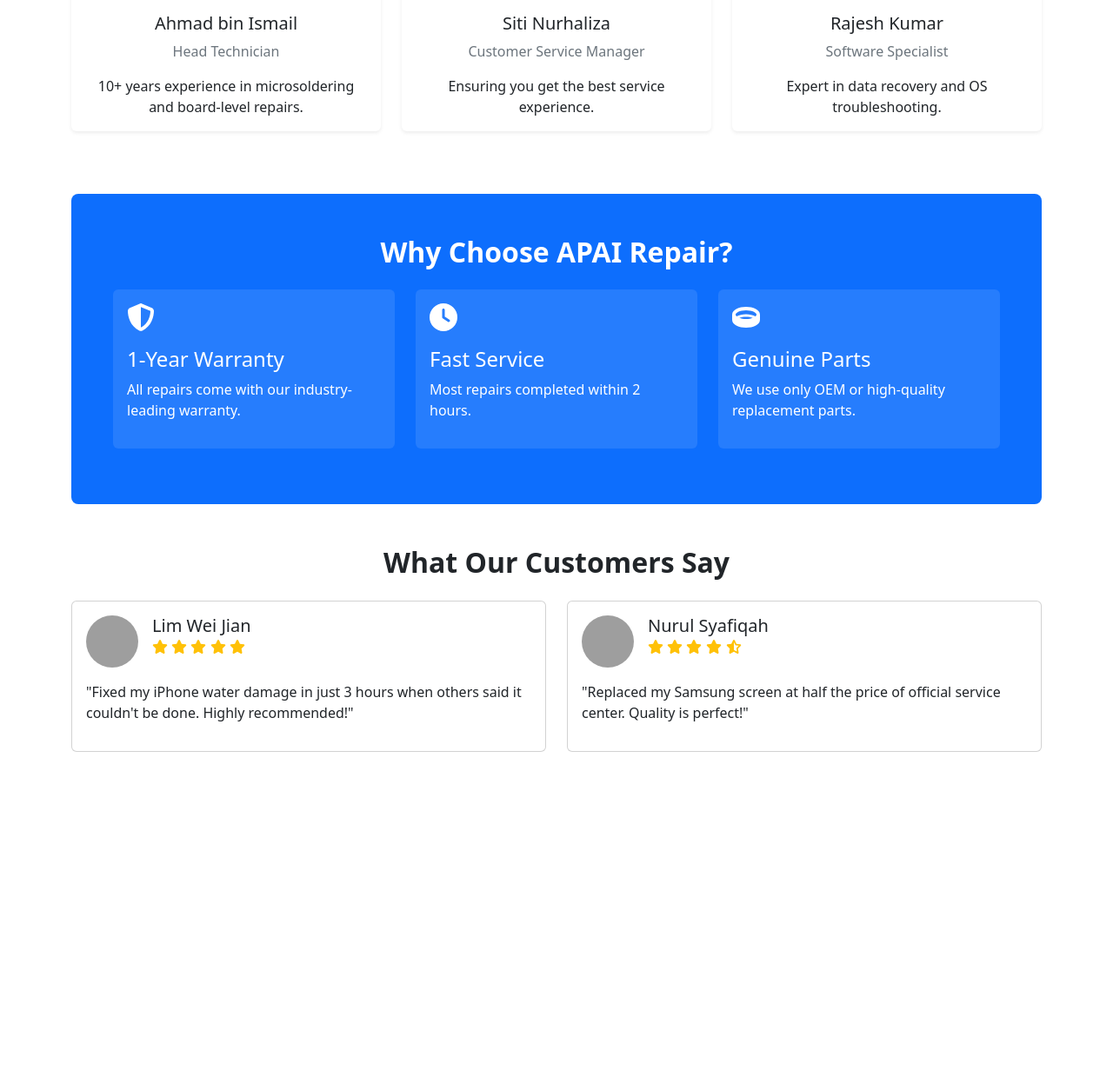
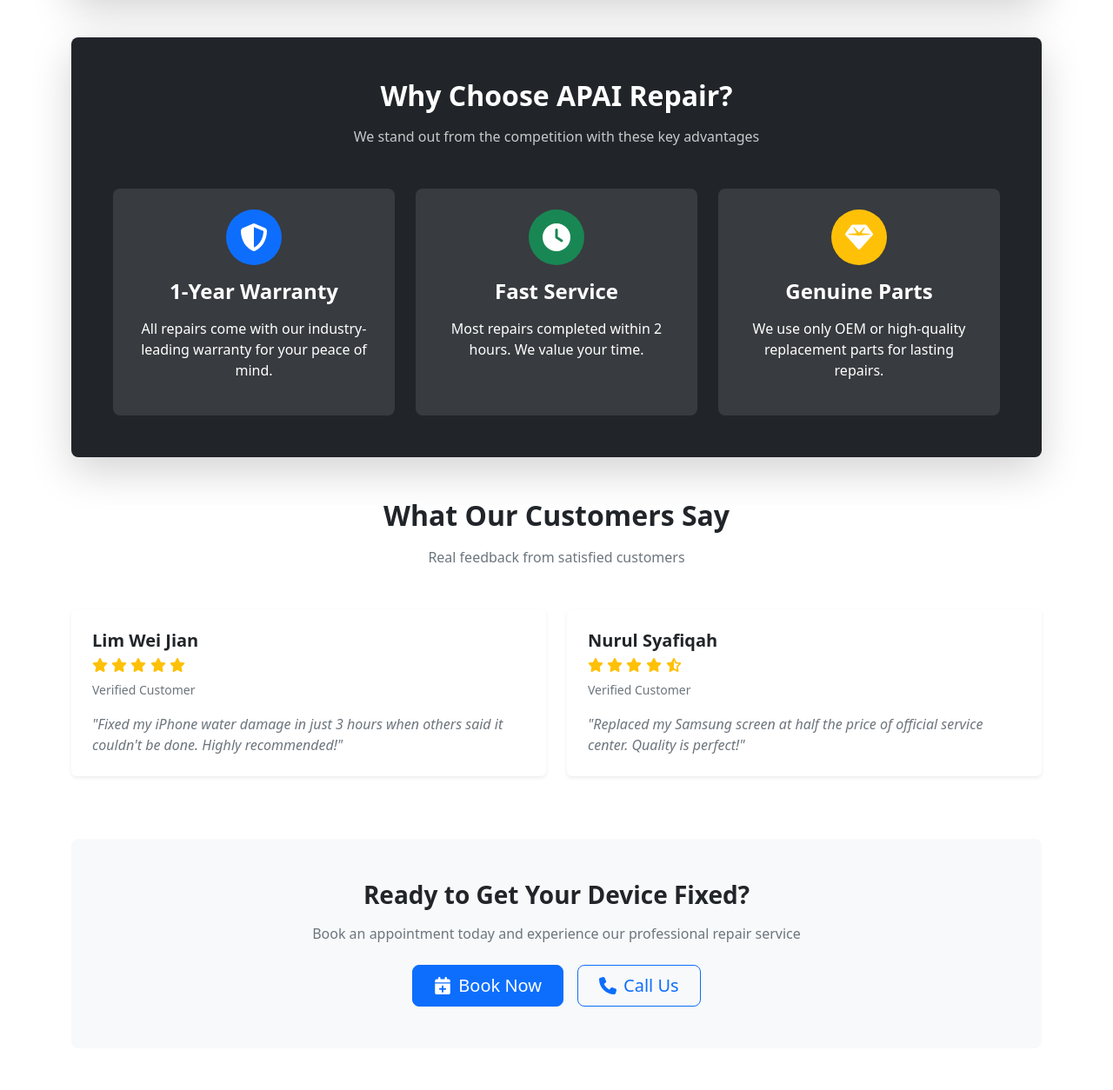
Before and after one commit to mui0402/website, a PHP site: page /about-us.php in a window 1280 px wide. Shown: the part 1110-2364 px from the top of the page at 87% size. Before the commit the page ends 1975 px from the top, so only its background shows below. Run offline with PHP 8.4, Linux system fonts and the light colour scheme; some libraries are stand-ins or nearby versions; grey boxes are pictures that could not be loaded.

Commit message:
26th commit

```diff
--- a/about-us.php
+++ b/about-us.php
@@ -1,166 +1,212 @@
 <?php include('layout/user-header.php'); ?>
 
 <div class="container py-5">
-    <!-- Header Section -->
-    <div class="text-center mb-5">
-        <h1 class="display-4 fw-bold text-primary">
+    <!-- Hero Section -->
+    <div class="text-center mb-5 mt-4">
+        <div class="mb-4">
+            <img src="assets/img/apai.png" alt="APAI Repair Logo" class="img-fluid mb-3" style="max-height: 80px;">
+        </div>
+        <h1 class="display-4 fw-bold text-primary mb-3">
             <i class="fas fa-info-circle me-2"></i>About APAI Repair
         </h1>
-        <p class="lead">Your trusted device repair partner since 2015</p>
+        <p class="lead text-muted fs-5">Your trusted device repair partner since 2015</p>
+        <div class="bg-primary mx-auto" style="height: 3px; width: 100px;"></div>
     </div>
 
-    <!-- Company Story -->
-    <div class="row mb-5">
-        <div class="col-lg-6">
-            <img src="assets/images/workshop.jpg" alt="Our Workshop" class="img-fluid rounded shadow">
-        </div>
-        <div class="col-lg-6">
-            <h2 class="fw-bold mb-3">Our Story</h2>
-            <p>Founded in 2015, APAI Repair started as a small kiosk in Kuala Lumpur specializing in smartphone repairs. Today, we've grown into one of Malaysia's most trusted device repair centers with 12 branches nationwide.</p>
-            <p>Our mission is simple: provide fast, affordable, and high-quality repair services with a warranty you can trust.</p>
-            <div class="d-flex align-items-center mt-4">
-                <i class="fas fa-award fa-2x text-warning me-3"></i>
-                <div>
-                    <h5 class="mb-0">Certified Technicians</h5>
-                    <small>All our technicians are MCMC-certified</small>
+    <!-- Company Story Section -->
+    <div class="row justify-content-center mb-5">
+        <div class="col-lg-8">
+            <div class="text-center">
+                <h2 class="fw-bold mb-4 text-dark">Our Story</h2>
+                <p class="text-muted mb-3 fs-5 lh-lg">
+                    Founded in 2015, APAI Repair started as a small kiosk in Kuala Lumpur specializing in smartphone repairs. Today, we've grown into one of Malaysia's most trusted device repair centers serving customers nationwide.
+                </p>
+                <p class="text-muted mb-4 fs-5 lh-lg">
+                    Our mission is simple: provide fast, affordable, and high-quality repair services with a warranty you can trust.
+                </p>
+                <div class="row justify-content-center">
+                    <div class="col-md-8">
+                        <div class="d-flex align-items-center p-4 bg-light rounded-3 shadow-sm">
+                            <div class="bg-warning rounded-circle p-3 me-4">
+                                <i class="fas fa-award fa-2x text-white"></i>
+                            </div>
+                            <div class="text-start">
+                                <h5 class="mb-1 fw-bold">Certified Technicians</h5>
+                                <p class="text-muted mb-0">All our technicians are MCMC-certified professionals</p>
+                            </div>
+                        </div>
+                    </div>
                 </div>
             </div>
         </div>
     </div>
 
     <!-- Stats Section -->
-    <div class="bg-light p-5 rounded-3 mb-5">
-        <div class="row text-center">
-            <div class="col-md-3">
-                <h2 class="text-primary fw-bold">50,000+</h2>
-                <p>Devices Repaired</p>
-            </div>
-            <div class="col-md-3">
-                <h2 class="text-primary fw-bold">12</h2>
-                <p>Branches Nationwide</p>
-            </div>
-            <div class="col-md-3">
-                <h2 class="text-primary fw-bold">98%</h2>
-                <p>Customer Satisfaction</p>
-            </div>
-            <div class="col-md-3">
-                <h2 class="text-primary fw-bold">24/7</h2>
-                <p>Online Support</p>
-            </div>
-        </div>
-    </div>
-
-    <!-- Team Section -->
     <div class="mb-5">
-        <h2 class="fw-bold text-center mb-4">Meet Our Expert Team</h2>
-        <div class="row">
-            <div class="col-md-4 mb-4">
-                <div class="card h-100 border-0 shadow-sm">
-                    <img src="assets/images/team1.jpg" class="card-img-top" alt="Team Member">
-                    <div class="card-body text-center">
-                        <h5 class="card-title">Ahmad bin Ismail</h5>
-                        <p class="text-muted">Head Technician</p>
-                        <p class="card-text">10+ years experience in microsoldering and board-level repairs.</p>
+        <div class="bg-gradient-primary p-5 rounded-3 shadow-lg text-white">
+            <div class="row text-center">
+                <div class="col-md-4 mb-4 mb-md-0">
+                    <div class="p-3">
+                        <i class="fas fa-mobile-alt fa-3x mb-3 opacity-75"></i>
+                        <h2 class="fw-bold mb-1">50,000+</h2>
+                        <p class="mb-0 opacity-90">Devices Repaired</p>
                     </div>
                 </div>
-            </div>
-            <div class="col-md-4 mb-4">
-                <div class="card h-100 border-0 shadow-sm">
-                    <img src="assets/images/team2.jpg" class="card-img-top" alt="Team Member">
-                    <div class="card-body text-center">
-                        <h5 class="card-title">Siti Nurhaliza</h5>
-                        <p class="text-muted">Customer Service Manager</p>
-                        <p class="card-text">Ensuring you get the best service experience.</p>
+                <div class="col-md-4 mb-4 mb-md-0">
+                    <div class="p-3">
+                        <i class="fas fa-heart fa-3x mb-3 opacity-75"></i>
+                        <h2 class="fw-bold mb-1">98%</h2>
+                        <p class="mb-0 opacity-90">Customer Satisfaction</p>
                     </div>
                 </div>
-            </div>
-            <div class="col-md-4 mb-4">
-                <div class="card h-100 border-0 shadow-sm">
-                    <img src="assets/images/team3.jpg" class="card-img-top" alt="Team Member">
-                    <div class="card-body text-center">
-                        <h5 class="card-title">Rajesh Kumar</h5>
-                        <p class="text-muted">Software Specialist</p>
-                        <p class="card-text">Expert in data recovery and OS troubleshooting.</p>
+                <div class="col-md-4">
+                    <div class="p-3">
+                        <i class="fas fa-headset fa-3x mb-3 opacity-75"></i>
+                        <h2 class="fw-bold mb-1">24/7</h2>
+                        <p class="mb-0 opacity-90">Online Support</p>
                     </div>
                 </div>
             </div>
         </div>
     </div>
 
-    <!-- Why Choose Us -->
-    <div class="bg-primary text-white p-5 rounded-3 mb-5">
-        <h2 class="fw-bold mb-4 text-center">Why Choose APAI Repair?</h2>
-        <div class="row">
-            <div class="col-md-4 mb-3">
-                <div class="p-3 h-100 bg-white bg-opacity-10 rounded">
-                    <i class="fas fa-shield-alt fa-2x mb-3"></i>
-                    <h4>1-Year Warranty</h4>
-                    <p>All repairs come with our industry-leading warranty.</p>
+    <!-- Why Choose Us Section -->
+    <div class="mb-5">
+        <div class="bg-dark text-white p-5 rounded-3 shadow-lg">
+            <div class="text-center mb-5">
+                <h2 class="fw-bold mb-3">Why Choose APAI Repair?</h2>
+                <p class="opacity-75">We stand out from the competition with these key advantages</p>
+            </div>
+            <div class="row">
+                <div class="col-md-4 mb-4 mb-md-0">
+                    <div class="text-center p-4 h-100 bg-white bg-opacity-10 rounded-3 hover-bg-opacity-20 transition-all">
+                        <div class="bg-primary rounded-circle p-3 d-inline-flex mb-3">
+                            <i class="fas fa-shield-alt fa-2x text-white"></i>
+                        </div>
+                        <h4 class="fw-bold mb-3">1-Year Warranty</h4>
+                        <p class="opacity-90">All repairs come with our industry-leading warranty for your peace of mind.</p>
+                    </div>
                 </div>
-            </div>
-            <div class="col-md-4 mb-3">
-                <div class="p-3 h-100 bg-white bg-opacity-10 rounded">
-                    <i class="fas fa-clock fa-2x mb-3"></i>
-                    <h4>Fast Service</h4>
-                    <p>Most repairs completed within 2 hours.</p>
+                <div class="col-md-4 mb-4 mb-md-0">
+                    <div class="text-center p-4 h-100 bg-white bg-opacity-10 rounded-3 hover-bg-opacity-20 transition-all">
+                        <div class="bg-success rounded-circle p-3 d-inline-flex mb-3">
+                            <i class="fas fa-clock fa-2x text-white"></i>
+                        </div>
+                        <h4 class="fw-bold mb-3">Fast Service</h4>
+                        <p class="opacity-90">Most repairs completed within 2 hours. We value your time.</p>
+                    </div>
                 </div>
-            </div>
-            <div class="col-md-4 mb-3">
-                <div class="p-3 h-100 bg-white bg-opacity-10 rounded">
-                    <i class="fas fa-ring fa-2x mb-3"></i>
-                    <h4>Genuine Parts</h4>
-                    <p>We use only OEM or high-quality replacement parts.</p>
+                <div class="col-md-4">
+                    <div class="text-center p-4 h-100 bg-white bg-opacity-10 rounded-3 hover-bg-opacity-20 transition-all">
+                        <div class="bg-warning rounded-circle p-3 d-inline-flex mb-3">
+                            <i class="fas fa-gem fa-2x text-white"></i>
+                        </div>
+                        <h4 class="fw-bold mb-3">Genuine Parts</h4>
+                        <p class="opacity-90">We use only OEM or high-quality replacement parts for lasting repairs.</p>
+                    </div>
                 </div>
             </div>
         </div>
     </div>
 
-    <!-- Testimonials -->
+    <!-- Testimonials Section -->
     <div class="mb-5">
-        <h2 class="fw-bold text-center mb-4">What Our Customers Say</h2>
-        <div class="row">
-            <div class="col-md-6 mb-3">
-                <div class="card h-100">
-                    <div class="card-body">
-                        <div class="d-flex mb-3">
-                            <img src="assets/images/customer1.jpg" width="60" height="60" class="rounded-circle me-3" alt="Customer">
+        <div class="text-center mb-5">
+            <h2 class="fw-bold mb-3">What Our Customers Say</h2>
+            <p class="text-muted">Real feedback from satisfied customers</p>
+        </div>
+        <div class="row justify-content-center">
+            <div class="col-md-6 mb-4">
+                <div class="card h-100 border-0 shadow-sm">
+                    <div class="card-body p-4">
+                        <div class="d-flex align-items-center mb-3">
                             <div>
-                                <h5 class="mb-0">Lim Wei Jian</h5>
-                                <div class="text-warning">
+                                <h5 class="mb-1 fw-bold">Lim Wei Jian</h5>
+                                <div class="text-warning mb-1">
                                     <i class="fas fa-star"></i>
                                     <i class="fas fa-star"></i>
                                     <i class="fas fa-star"></i>
                                     <i class="fas fa-star"></i>
                                     <i class="fas fa-star"></i>
                                 </div>
+                                <small class="text-muted">Verified Customer</small>
                             </div>
                         </div>
-                        <p>"Fixed my iPhone water damage in just 3 hours when others said it couldn't be done. Highly recommended!"</p>
+                        <p class="text-muted mb-0 fst-italic">"Fixed my iPhone water damage in just 3 hours when others said it couldn't be done. Highly recommended!"</p>
                     </div>
                 </div>
             </div>
-            <div class="col-md-6 mb-3">
-                <div class="card h-100">
-                    <div class="card-body">
-                        <div class="d-flex mb-3">
-                            <img src="assets/images/customer2.jpg" width="60" height="60" class="rounded-circle me-3" alt="Customer">
+            <div class="col-md-6 mb-4">
+                <div class="card h-100 border-0 shadow-sm">
+                    <div class="card-body p-4">
+                        <div class="d-flex align-items-center mb-3">
                             <div>
-                                <h5 class="mb-0">Nurul Syafiqah</h5>
-                                <div class="text-warning">
+                                <h5 class="mb-1 fw-bold">Nurul Syafiqah</h5>
+                                <div class="text-warning mb-1">
                                     <i class="fas fa-star"></i>
                                     <i class="fas fa-star"></i>
                                     <i class="fas fa-star"></i>
                                     <i class="fas fa-star"></i>
                                     <i class="fas fa-star-half-alt"></i>
                                 </div>
+                                <small class="text-muted">Verified Customer</small>
                             </div>
                         </div>
-                        <p>"Replaced my Samsung screen at half the price of official service center. Quality is perfect!"</p>
+                        <p class="text-muted mb-0 fst-italic">"Replaced my Samsung screen at half the price of official service center. Quality is perfect!"</p>
                     </div>
                 </div>
             </div>
         </div>
     </div>
+
+    <!-- Call to Action Section -->
+    <div class="text-center">
+        <div class="bg-light p-5 rounded-3">
+            <h3 class="fw-bold mb-3">Ready to Get Your Device Fixed?</h3>
+            <p class="text-muted mb-4">Book an appointment today and experience our professional repair service</p>
+            <div class="d-flex flex-column flex-sm-row gap-3 justify-content-center">
+                <a href="booking.php" class="btn btn-primary btn-lg px-4">
+                    <i class="fas fa-calendar-plus me-2"></i>Book Now
+                </a>
+                <a href="tel:+60123456789" class="btn btn-outline-primary btn-lg px-4">
+                    <i class="fas fa-phone me-2"></i>Call Us
+                </a>
+            </div>
+        </div>
+    </div>
 </div>
 
+<style>
+.bg-gradient-primary {
+    background: linear-gradient(135deg, #007bff 0%, #0056b3 100%);
+}
+
+.hover-shadow {
+    transition: all 0.3s ease;
+}
+
+.hover-shadow:hover {
+    transform: translateY(-5px);
+    box-shadow: 0 10px 25px rgba(0,0,0,0.15) !important;
+}
+
+.transition-all {
+    transition: all 0.3s ease;
+}
+
+.hover-bg-opacity-20:hover {
+    background-color: rgba(255,255,255,0.2) !important;
+}
+
+@media (max-width: 768px) {
+    .display-4 {
+        font-size: 2rem;
+    }
+
+    .lead {
+        font-size: 1.1rem;
+    }
+}
+</style>
+
 <?php include('layout/footer.php'); ?>
--- a/layout/user-header.php
+++ b/layout/user-header.php
@@ -34,7 +34,6 @@
                         <i class="fas fa-user"></i>
                     </a>
                     <ul class="dropdown-menu dropdown-menu-end">
-                        <li><a class="dropdown-item" href="profile.php">Profile</a></li>
                         <li><a class="dropdown-item" href="logout.php">Logout</a></li>
                     </ul>
                 </li>
```
